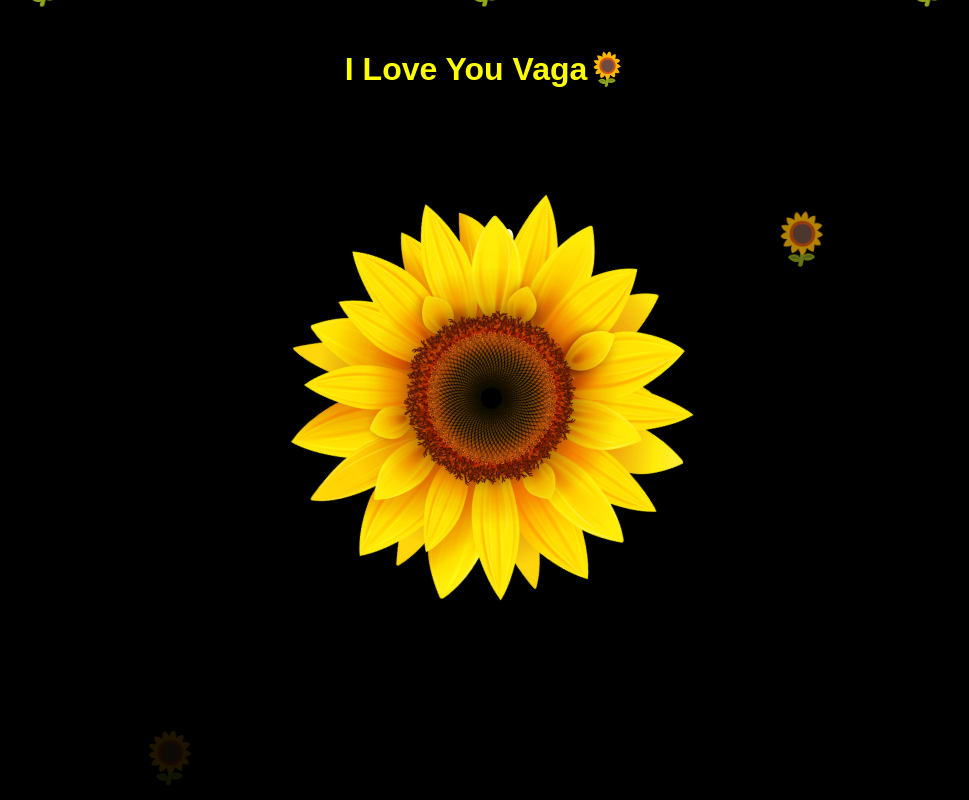
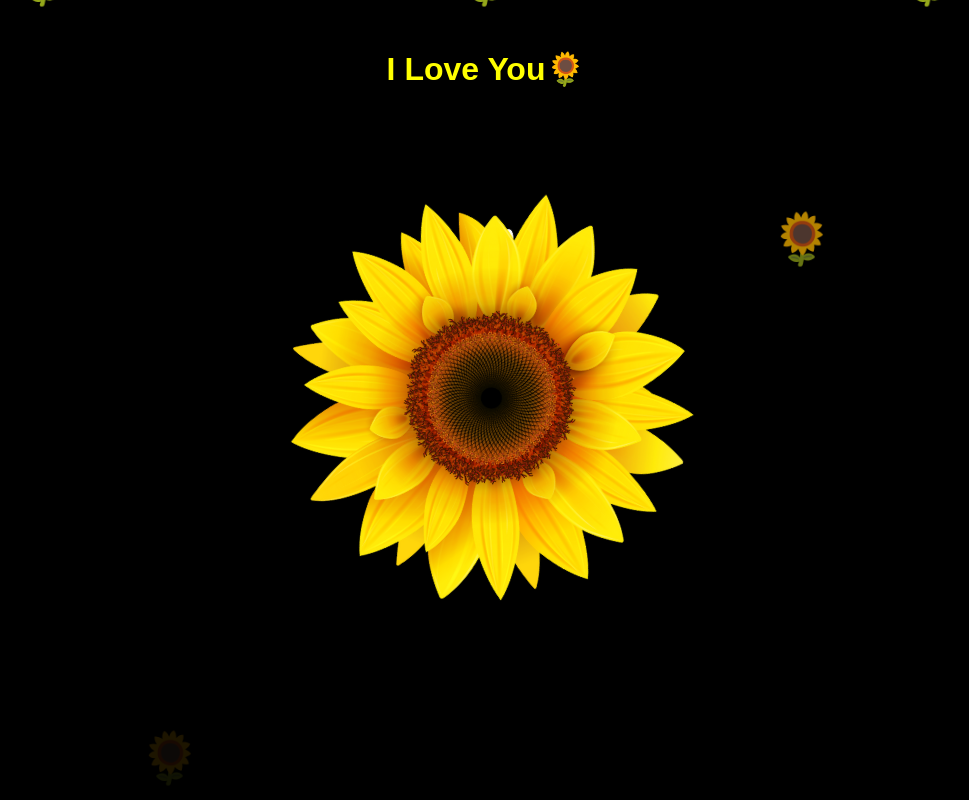
Before and after one commit to SuarezJ354/Girasol, a plain HTML site: page index.html in a window 1280 px wide. Shown: the whole page, without its empty margins (154-1123 px from the left). Drawn offline with Linux system fonts and the light colour scheme.

Commit message:
Update index.html

```diff
--- a/index.html
+++ b/index.html
@@ -86,6 +86,6 @@ h1 {
 <div class="small-sunflower small-sunflower-3">🌻</div>
 <div class="small-sunflower small-sunflower-4">🌻</div>
 <div class="small-sunflower small-sunflower-5">🌻</div> </div>
-<h1>I Love You Vaga🌻</h1>
+<h1>I Love You🌻</h1>
 </body>
 </html>
```
